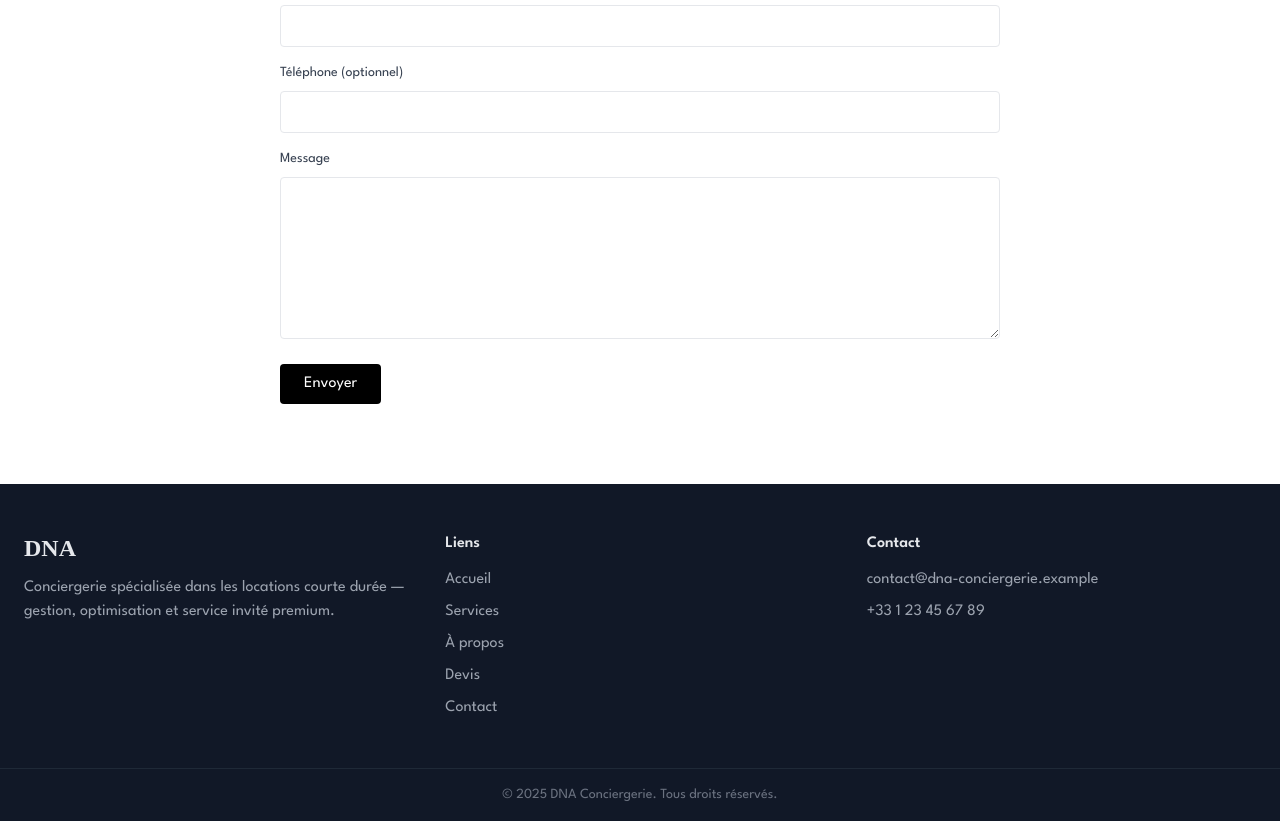
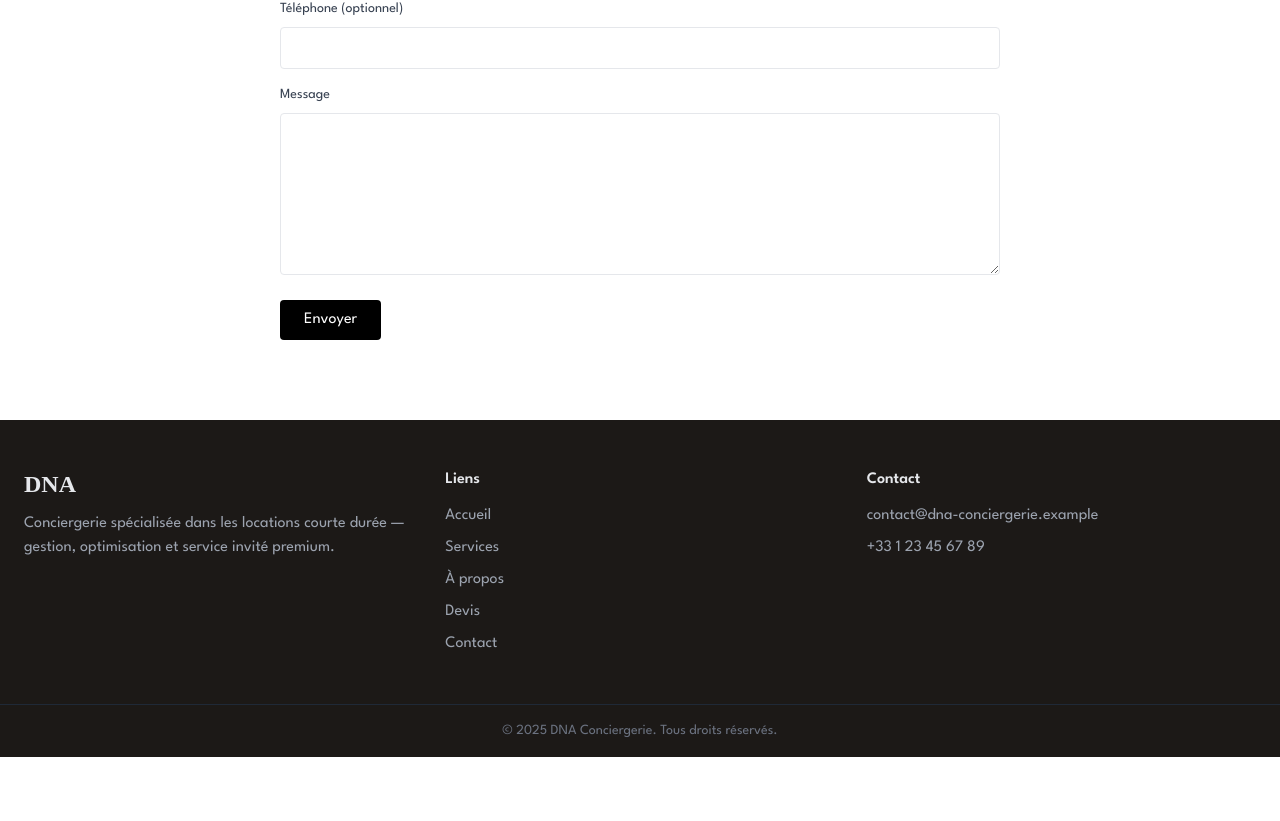
Before and after one commit to mino-25/dna-conciergerie, a React (Vite) app: page /contact in a window 1280 px wide. Shown: the part 497-1318 px from the top of the page. After the commit the page ends 1254 px from the top, so only its background shows below. Built offline with nearby package versions, Linux system fonts and the light colour scheme; a web font is replaced by a local one.

Commit message:
color fixed

```diff
--- a/src/components/Footer.jsx
+++ b/src/components/Footer.jsx
@@ -4,7 +4,7 @@ export default function Footer(){
     const year = new Date().getFullYear();
 
     return(
-        <footer className="bg-gray-900 text-gray-200">
+        <footer className="bg-stone-900 text-gray-200">
             <div className="max-w-7xl mx-auto px-6 py-12 grid md:grid-cols-3 gap-8">
                 <div>
                     <h3 className="text-2xl font-title font-bold">DNA</h3>
--- a/src/pages/Contact.jsx
+++ b/src/pages/Contact.jsx
@@ -18,7 +18,7 @@ export default function Contact(){
     }
 
     return(
-        <main className="max-w-3xl mx-auto px-6 py-20 mt-16">
+        <main className="max-w-3xl mx-auto px-6 py-20 mt-16np">
             <h1 className="text-3xl font-title mb-4">Contact</h1>
             <p className="text-gray-600 mb-6">Pour toute question ou demande, écrivez-nous ci‑dessous ou contactez-nous par téléphone.</p>
 
--- a/src/pages/Devis.jsx
+++ b/src/pages/Devis.jsx
@@ -51,7 +51,7 @@ export default function Devis() {
   };
 
   return (
-    <section className="min-h-screen py-24 mt-16 bg-gradient-to-b from-black via-gray-900 to-black text-white">
+    <section className="min-h-screen py-24 mt-16 bg-gradient-to-b from-black via-stone-900 to-black text-white">
       <div className="max-w-4xl mx-auto px-6">
         <div className="text-center mb-10">
           <h1 className="text-4xl font-title mb-2">Demander un devis pour votre bien</h1>
```
